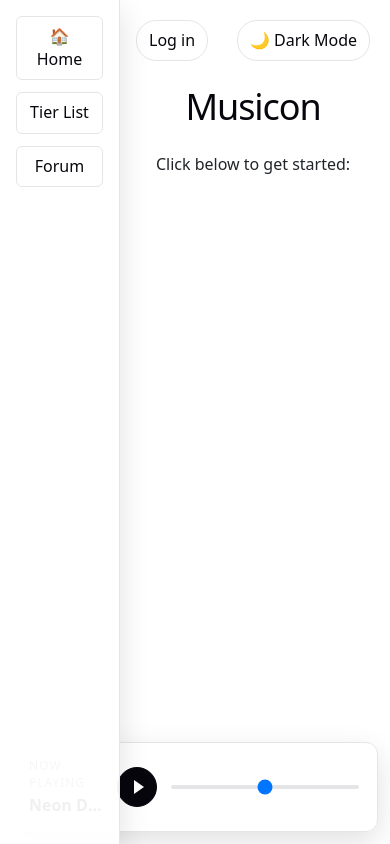
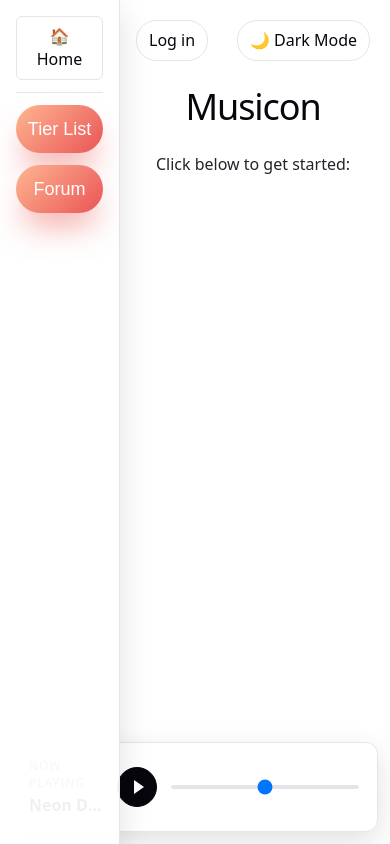
Before and after one commit to andreikeanandavid828-star/musicon, a React (Vite) app: page / in a window 390 px wide. Built offline with nearby package versions, Linux system fonts and the light colour scheme.

Commit message:
Added themed buttons to sidebar

```diff
--- a/src/App.css
+++ b/src/App.css
@@ -42,6 +42,38 @@
 .app-sidebar .button {
   width: 100%;
   border-radius: 6px;
+}
+
+.app-sidebar .button--sidebar-gradient {
+  max-width: 150px;
+  height: 60px;
+  padding: 0;
+  border: 0;
+  border-radius: 50px;
+  background-image: linear-gradient(135deg, #feb692 0%, #ea5455 100%);
+  box-shadow: 0 20px 30px -6px rgba(238, 103, 97, 0.5);
+  color: #fff;
+  font-family: "Dosis", sans-serif;
+  font-size: 20px;
+  text-decoration: none;
+  transition: all 0.3s ease-in-out;
+}
+
+.app-sidebar .button--sidebar-gradient:hover {
+  transform: translateY(3px);
+  box-shadow: none;
+}
+
+.app-sidebar .button--sidebar-gradient:active {
+  opacity: 0.5;
+}
+
+.app-sidebar__divider {
+  width: 100%;
+  height: 1px;
+  margin: 0;
+  border: 0;
+  background: var(--border);
 }
 
 .app-header {
@@ -271,6 +303,11 @@
     justify-content: flex-start;
   }
 
+  .app-sidebar .button--sidebar-gradient {
+    height: 48px;
+    font-size: 18px;
+  }
+
   .home-page h1 {
     margin: 20px 0;
     font-size: 36px;
--- a/src/App.jsx
+++ b/src/App.jsx
@@ -35,6 +35,7 @@ function AppShell() {
 
       <aside className="app-sidebar" aria-label="Main menu">
         <HomeButton />
+        <hr className="app-sidebar__divider" />
         <TierlistButton />
         <ForumButton />
       </aside>
--- a/src/ForumButton.jsx
+++ b/src/ForumButton.jsx
@@ -1,5 +1,5 @@
 import { Link } from 'react-router-dom';
 
 export default function ForumButton() {
-    return <Link to="/forum" className="button">Forum</Link>;
+    return <Link to="/forum" className="button button--sidebar-gradient">Forum</Link>;
 }
--- a/src/TierListButton.jsx
+++ b/src/TierListButton.jsx
@@ -1,5 +1,5 @@
 import { Link } from 'react-router-dom';
 
 export default function TierListButton() {
-    return <Link to="/tierlist" className="button">Tier List</Link>;
+    return <Link to="/tierlist" className="button button--sidebar-gradient">Tier List</Link>;
 }
```
